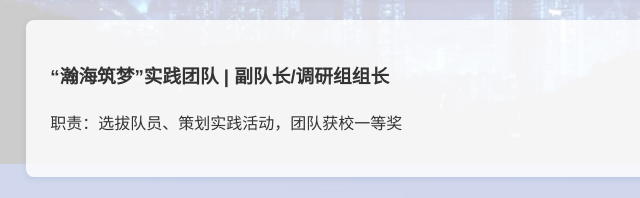
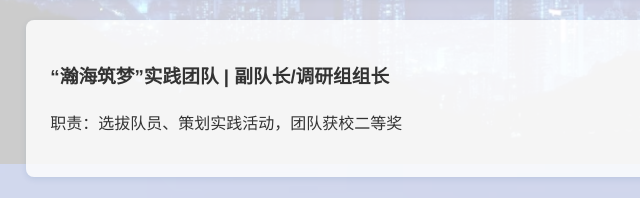
Before and after one commit to adiozxc/adiozxc, a plain HTML site: page index.html in a window 1280 px wide. Shown: the part 1756-1954 px from the top of the page, 507-1147 px from the left. Drawn offline with Linux system fonts and the light colour scheme.

Commit message:
Add files via upload

```diff
--- a/index.html
+++ b/index.html
@@ -92,7 +92,7 @@
                 </div>
                 <div class="project-item">
                     <h3>“瀚海筑梦”实践团队 | 副队长/调研组组长</h3>
-                    <p>职责：选拔队员、策划实践活动，团队获校一等奖</p>
+                    <p>职责：选拔队员、策划实践活动，团队获校二等奖</p>
                 </div>
             </section>
 
```
